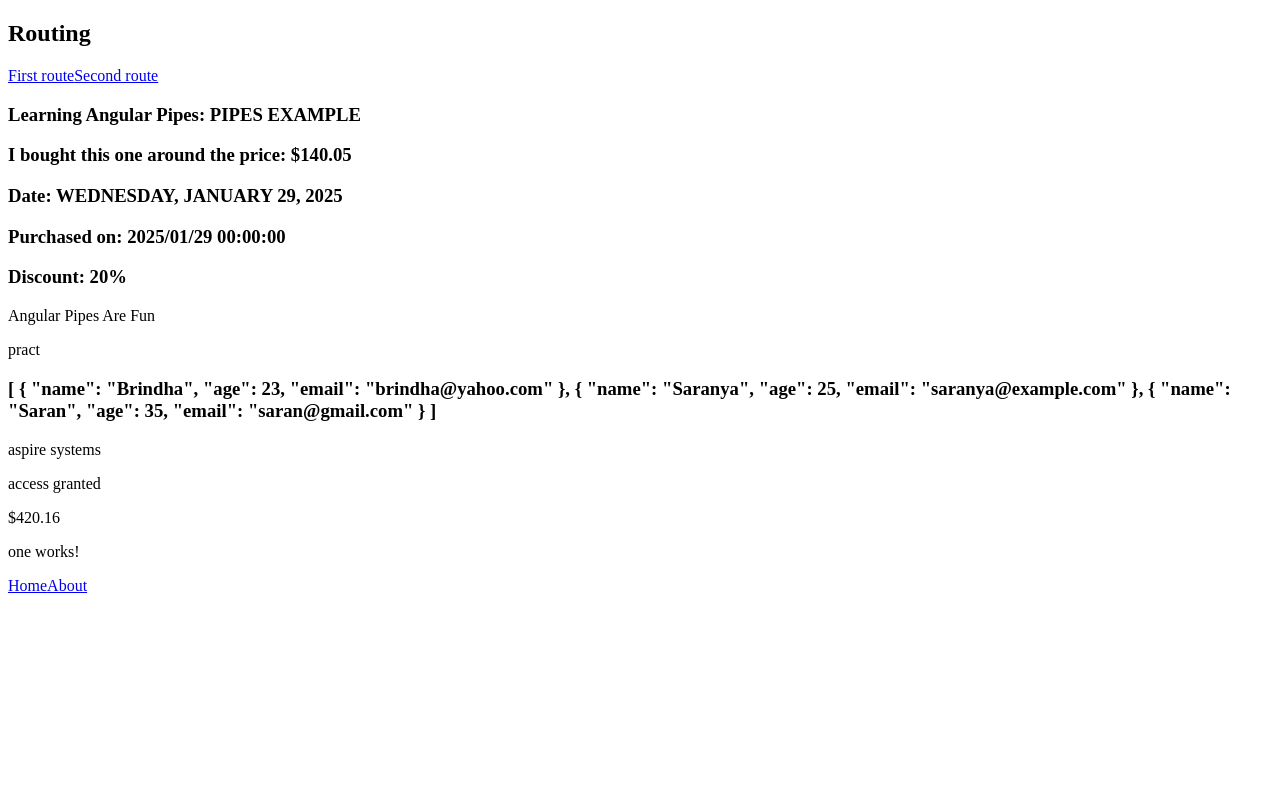
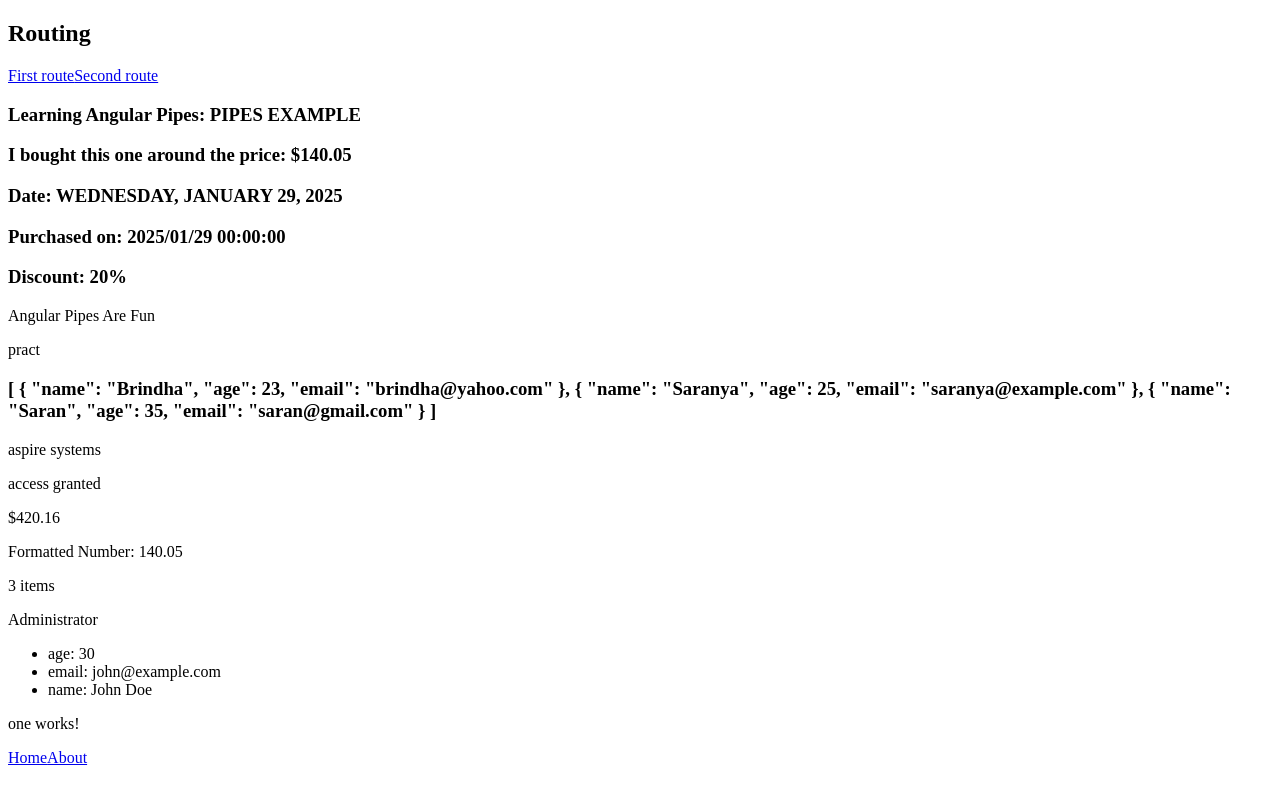
Before and after one commit to BrindhaP2024/angular-training, an Angular app: page /one in a window 1280 px wide. Built offline with nearby package versions, Linux system fonts and the light colour scheme.

Commit message:
pipes-example

```diff
--- a/src/app/pipes/pipes.component.html
+++ b/src/app/pipes/pipes.component.html
@@ -1,9 +1,12 @@
 <h3>Learning Angular Pipes: {{ text | uppercase }}</h3>
+
 <h3>I bought this one around the price: {{ price | currency: 'USD' }}</h3>
+
 <h3>Date: {{ purchasedOn | date: 'fullDate' | uppercase }}</h3>
 <h3>Purchased on: {{ purchasedOn | date: 'yyyy/MM/dd HH:mm:ss' }}</h3>
 
 <h3>Discount: {{ discount | percent: '1.0-3' }}</h3>
+
 <p>{{ 'angular pipes are fun' | uppercase | titlecase }}</p>
 <p>{{ 'PraCtice it' | camelcase | slice: 0:5 }}</p>
 
@@ -15,3 +18,16 @@
 <p>{{ (isAdmin ? 'Access Granted' : 'Access Denied') | lowercase }}</p>
 
 <p>{{ (price * quantity) > 1000 ? (discountedPrice | currency) : (price * quantity | currency) }}</p>
+
+
+<p>Formatted Number: {{ price | number: '1.2-2' }}</p>
+
+<p>{{ items.length | i18nPlural: itemsMap }}</p>
+
+<p>{{ userRole | i18nSelect: roleMap }}</p>
+
+<ul>
+  <li *ngFor="let entry of userDetails | keyvalue">
+    {{ entry.key }}: {{ entry.value }}
+  </li>
+</ul>
--- a/src/app/pipes/pipes.component.ts
+++ b/src/app/pipes/pipes.component.ts
@@ -1,10 +1,43 @@
 import { Component } from '@angular/core';
-import { CurrencyPipe, DatePipe, PercentPipe, JsonPipe, UpperCasePipe, LowerCasePipe, TitleCasePipe, SlicePipe } from '@angular/common';
+import {
+  CurrencyPipe,
+  DatePipe,
+  PercentPipe,
+  JsonPipe,
+  UpperCasePipe,
+  LowerCasePipe,
+  TitleCasePipe,
+  SlicePipe,
+  DecimalPipe,
+  I18nPluralPipe,
+  I18nSelectPipe,
+  KeyValuePipe,
+  AsyncPipe,
+  CommonModule,
+  NgFor
+} from '@angular/common';
 import { CamelcasePipe } from './camelcase.pipe';
+import { Observable, of } from 'rxjs';
+
 @Component({
   selector: 'app-pipes',
   standalone: true,
-  imports: [UpperCasePipe, CurrencyPipe, DatePipe, PercentPipe, JsonPipe, LowerCasePipe,TitleCasePipe,SlicePipe,CamelcasePipe],
+  imports: [
+    UpperCasePipe,
+    CurrencyPipe,
+    DatePipe,
+    PercentPipe,
+    JsonPipe,
+    LowerCasePipe,
+    TitleCasePipe,
+    SlicePipe,
+    DecimalPipe,
+    I18nPluralPipe,
+    I18nSelectPipe,
+    KeyValuePipe,
+    CamelcasePipe,
+    NgFor
+  ],
   templateUrl: './pipes.component.html',
   styleUrls: ['./pipes.component.css']
 })
@@ -27,4 +60,29 @@ export class PipesComponent {
   isAdmin = true;
   quantity: number = 3;
   discountedPrice: number = 1200;
+
+
+  // I18nPluralPipe Example
+  items = ['apple', 'banana', 'cherry'];
+  itemsMap = {
+    '=0': 'No items',
+    '=1': 'One item',
+    '=2': 'Two items',
+    'other': '# items'
+  };
+
+  // I18nSelectPipe
+  userRole = 'admin';
+  roleMap = {
+    'admin': 'Administrator',
+    'user': 'Standard User',
+    'guest': 'Guest User'
+  };
+
+  // KeyValuePipe Example
+  userDetails = {
+    name: 'John Doe',
+    email: 'john@example.com',
+    age: 30
+  };
 }
```
